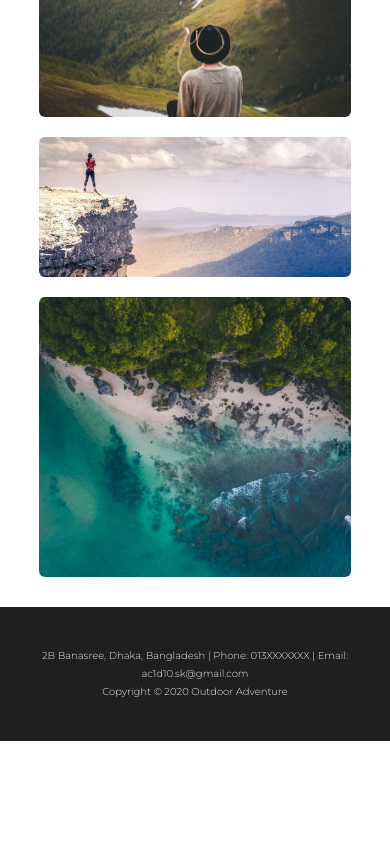
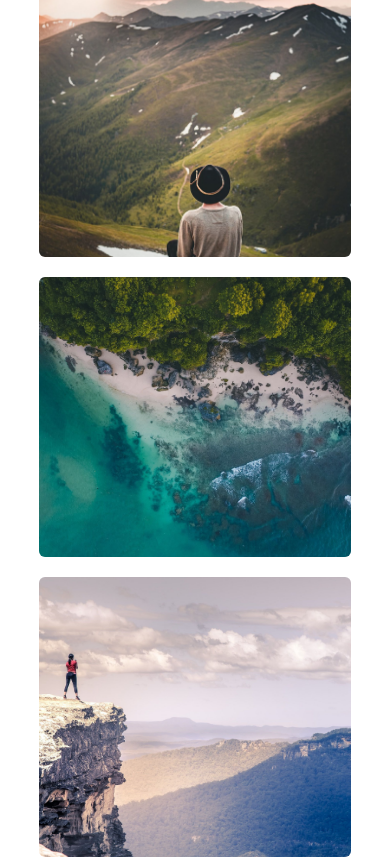
Before and after one commit to salmankhan97/adventure, a plain HTML site: page index.html in a window 390 px wide. Shown: the part 2540-3399 px from the top of the page. Before the commit the page ends 3281 px from the top, so only its background shows below. Drawn offline with Linux system fonts and the light colour scheme; a web font is replaced by a local one.

Commit message:
Add files via upload

```diff
--- a/css/responsive.css
+++ b/css/responsive.css
@@ -123,11 +123,8 @@
 	.gridholder {
 	    margin-top: 20px;
 	}
-	.img3 {
-	    order: 2;
-	}
-	.img4 {
-	    order: 1;
+	.img1, .img4 {
+	    height: 300px;
 	}
 	.footercls p {
 	    font-size: 10px;
```
